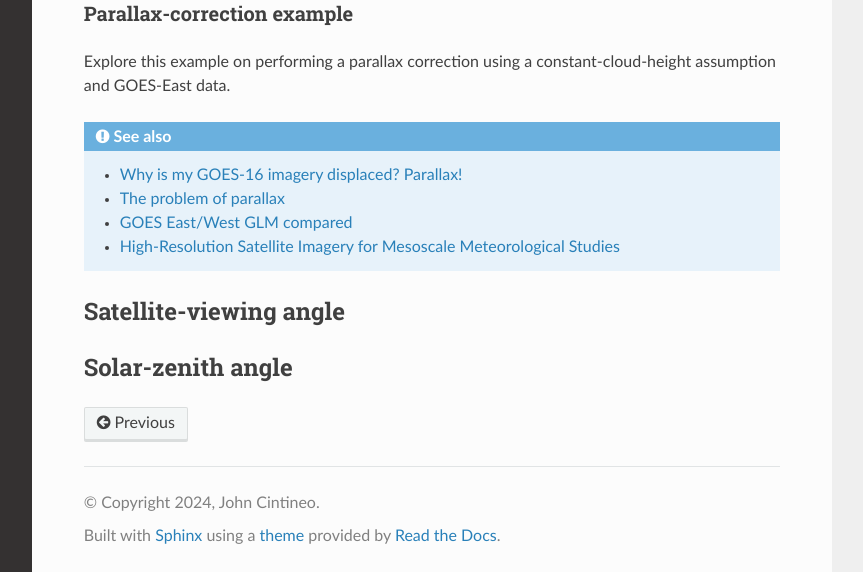
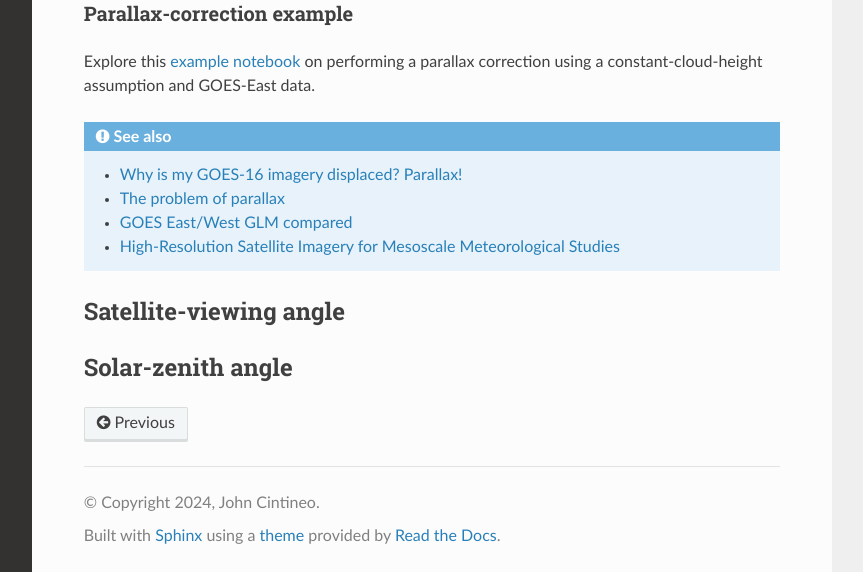
Before and after one commit to jlc248/satellite-resources, a Sphinx documentation site: the page built from docs/source/Utilities.rst, in a window 1280 px wide and 900 px high, scrolled down 1707 px, cut to the strip 328-900 px from the top of the window. Shown: the whole strip, without its empty margins (268-1131 px from the left). Built offline with Sphinx 7.4.7 and the Read the Docs theme 2.0.0, drawn with Linux system fonts in a browser that asks for light colours; pages that are not in the unit, such as notebooks, are missing from menus.

Commit message:
Update Utilities.rst

```diff
--- a/docs/source/Utilities.rst
+++ b/docs/source/Utilities.rst
@@ -29,9 +29,10 @@ To visualize the effects of parallax in GOES data, `this CIMSS page <https://cim
 Parallax-correction example
 ~~~~~~~~~~~~~~~~~~~~~~~~~~~
 
-Explore this example on performing a parallax correction using a constant-cloud-height assumption and GOES-East data.
+Explore this `example notebook <https://colab.research.google.com/drive/1m2m1tcqgRFZf6j06zdy0oQ_8DKFC6hCb#scrollTo=asemEOB0EH4X>`_ on performing a parallax correction using a constant-cloud-height assumption and GOES-East data.
 
 .. toctree::
+    :maxdepth: 1
 
     Parallax
 
```
